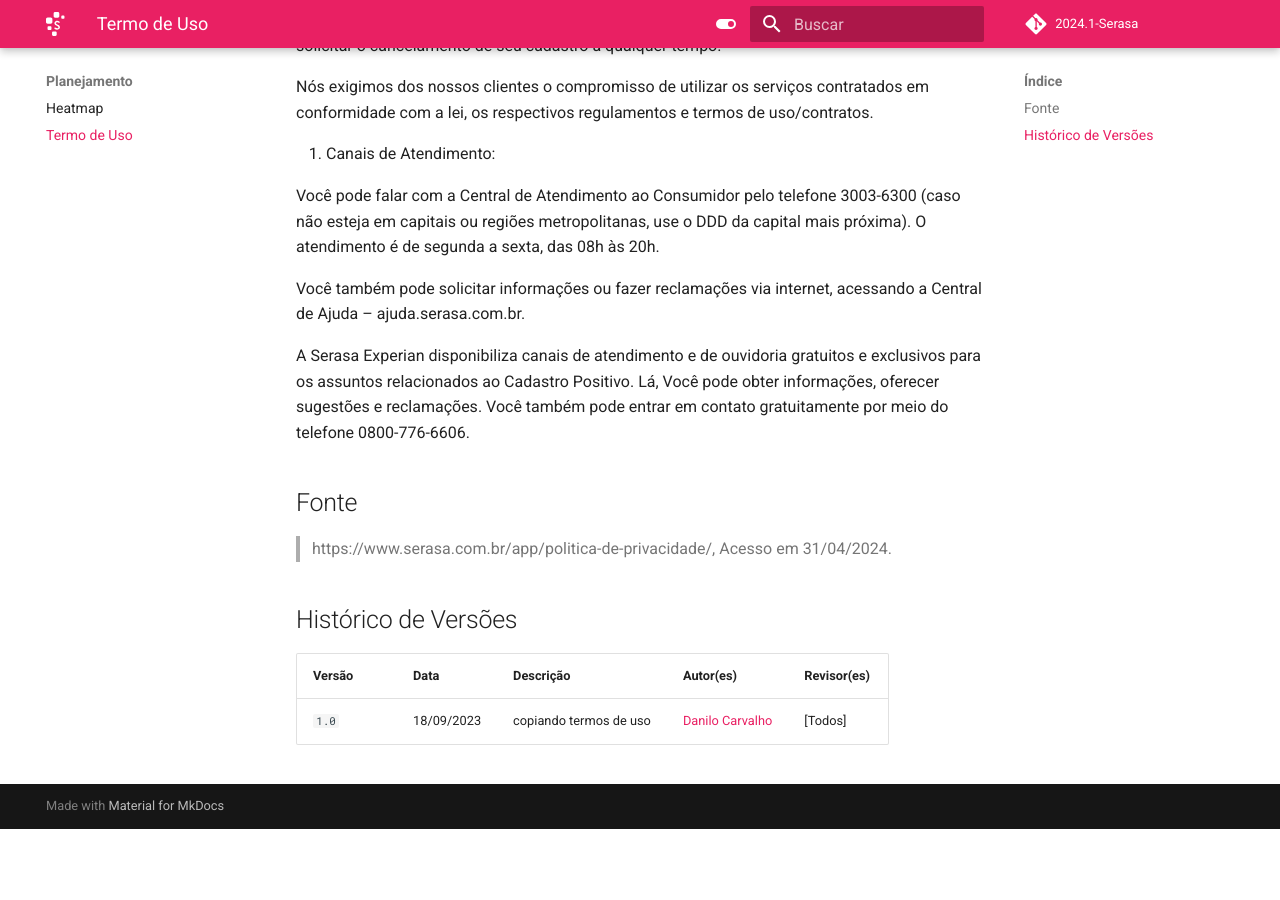
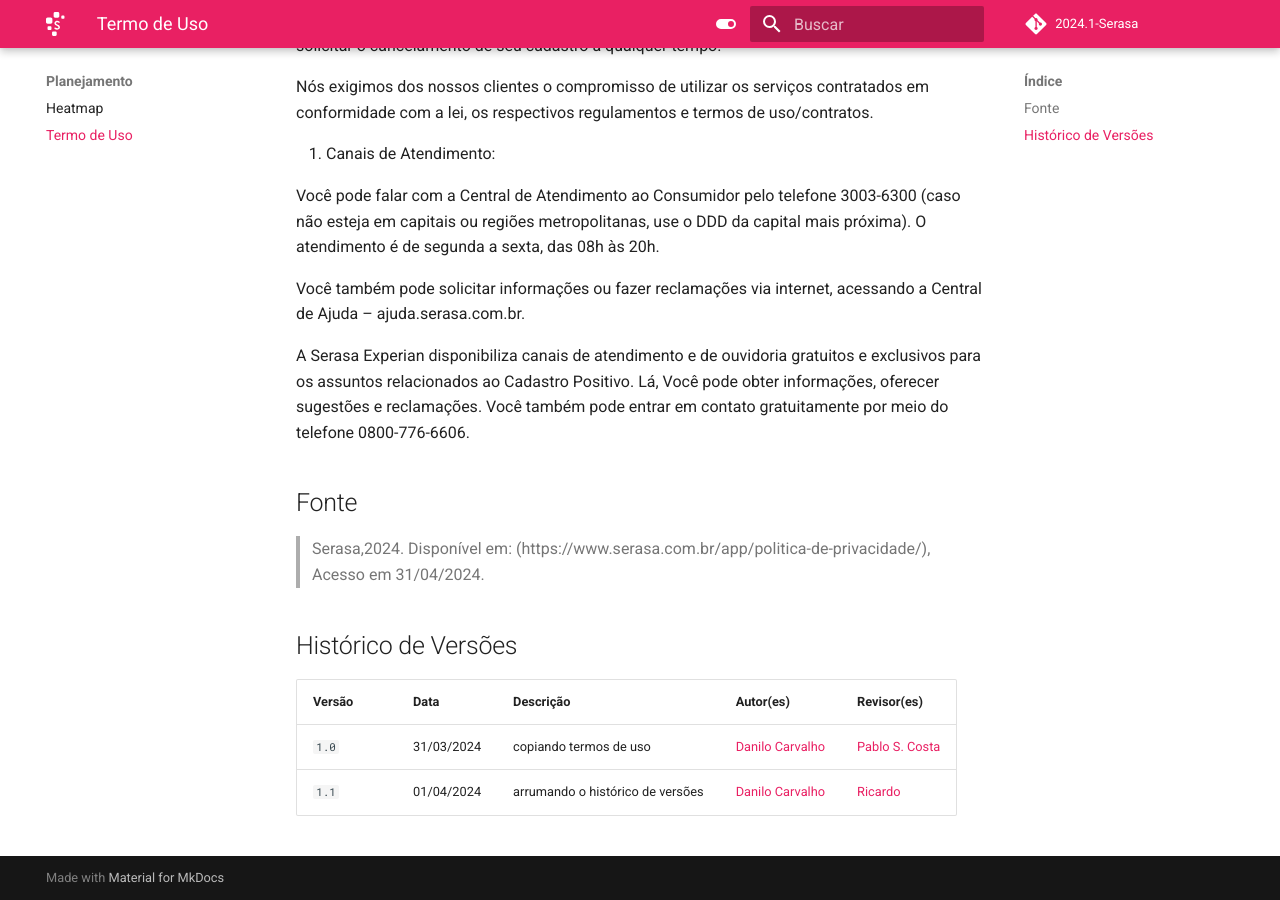
Before and after one commit to Requisitos-de-Software/2024.1-Serasa, an MkDocs documentation site: the page built from docs/planejamento/termodeuso.md, in a window 1280 px wide and 900 px high, scrolled down 11647 px. Built offline with MkDocs 1.6.1 and Material for MkDocs 9.7.7, drawn with Linux system fonts in a browser that asks for light colours; comment, search, counter and statistics services are not loaded; before the commit the page ends 12476 px from its top, so only the background shows below that.

Commit message:
Corrigindo fontes e datas

```diff
--- a/docs/planejamento/termodeuso.md
+++ b/docs/planejamento/termodeuso.md
@@ -252,10 +252,11 @@ Você também pode solicitar informações ou fazer reclamações via internet,
 A Serasa Experian disponibiliza canais de atendimento e de ouvidoria gratuitos e exclusivos para os assuntos relacionados ao Cadastro Positivo. Lá, Você pode obter informações, oferecer sugestões e reclamações. Você também pode entrar em contato gratuitamente por meio do telefone 0800-776-6606.
 
 ## Fonte
-> https://www.serasa.com.br/app/politica-de-privacidade/, Acesso em 31/04/2024.
+> Serasa,2024. Disponível em: (https://www.serasa.com.br/app/politica-de-privacidade/), Acesso em 31/04/2024.
 
 ## Histórico de Versões
 
 | Versão |     Data    | Descrição   | Autor(es) | Revisor(es) |
 | ------ | ----------- | ----------- | --------- | ----------- |
-| `1.0`  | 18/09/2023  | copiando termos de uso | [Danilo Carvalho](https://github.com/Danilo-Carvalho-Antunes)|[Todos]|
+| `1.0`  | 31/03/2024  | copiando termos de uso | [Danilo Carvalho](https://github.com/Danilo-Carvalho-Antunes)|[Pablo S. Costa](https://github.com/pabloheika)|
+| `1.1`  | 01/04/2024  | arrumando o histórico de versões | [Danilo Carvalho](https://github.com/Danilo-Carvalho-Antunes)| [Ricardo](https://www.github.com/avmricardo)|
```
